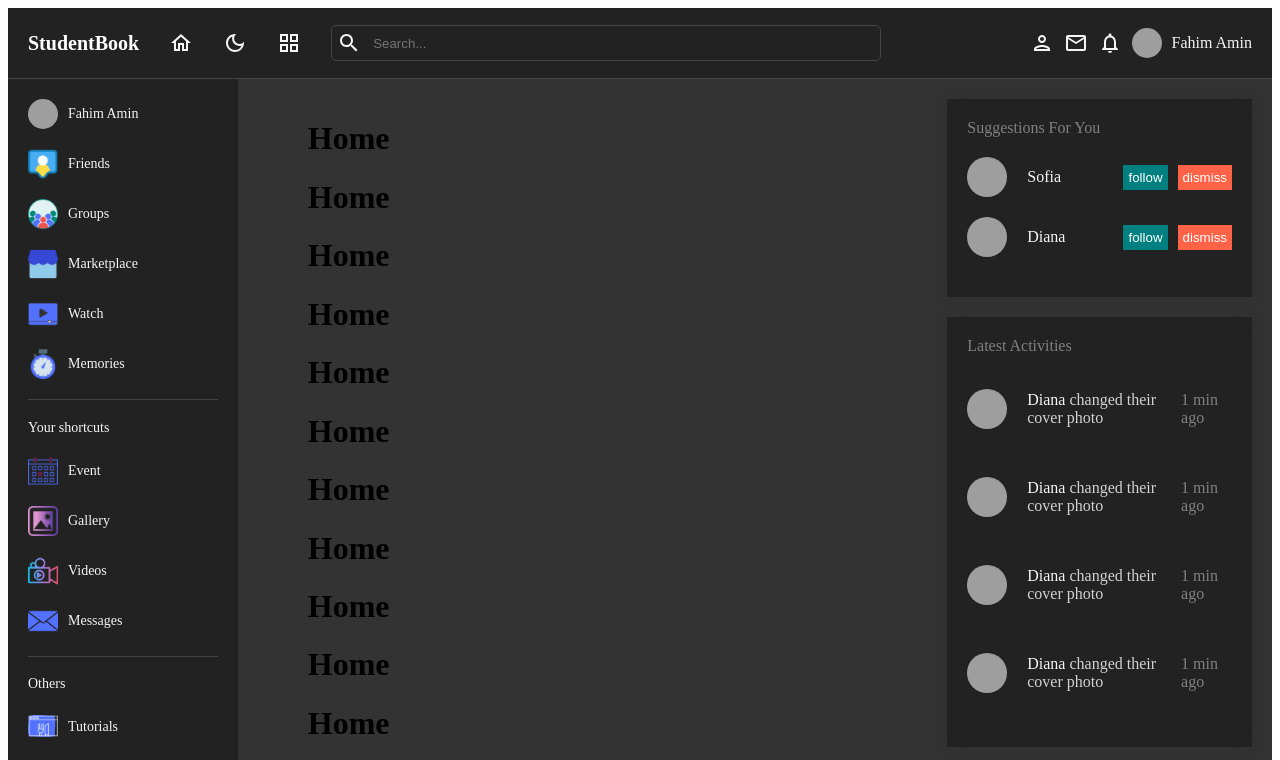
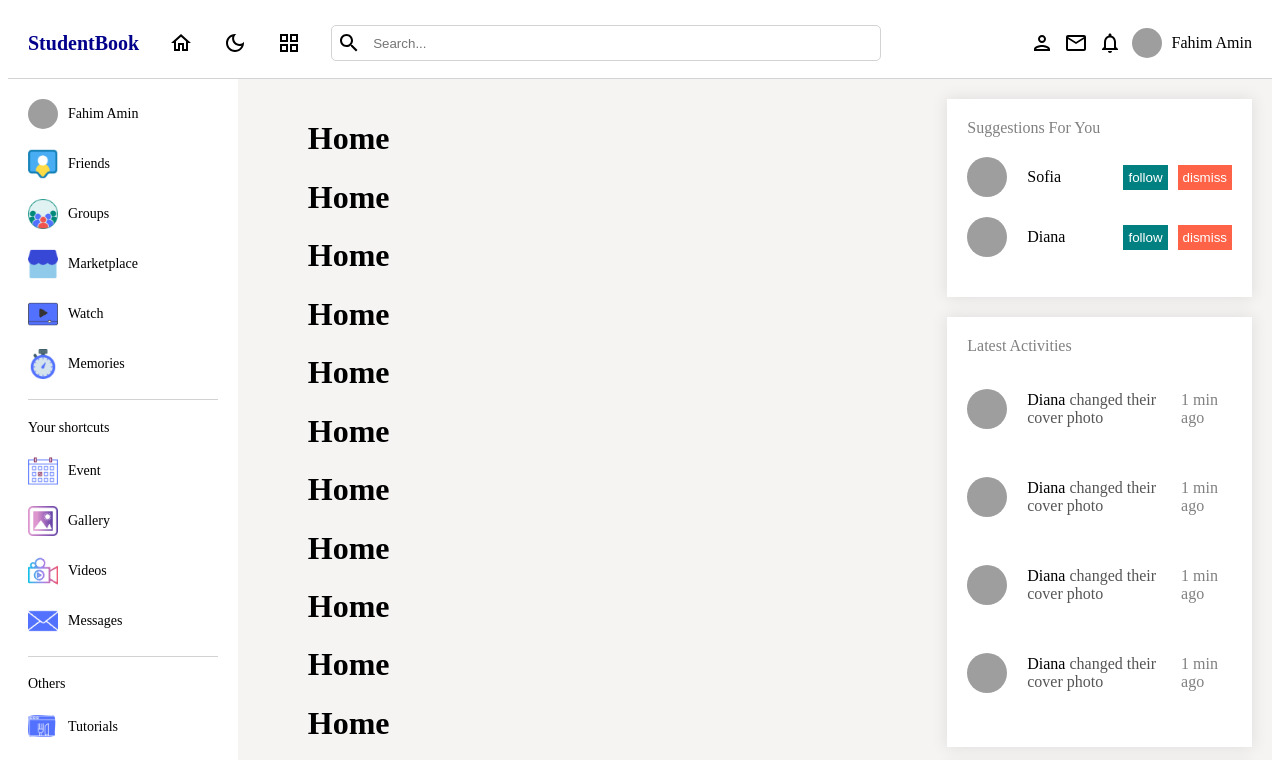
Before and after one commit to FahimFBA/StudentBook, a React (Vite) app in the folder client/: page / in a window 1280 px wide. Shown: the top 760 px of the page. Built offline with nearby package versions, Linux system fonts and the light colour scheme; grey boxes are pictures that could not be loaded.

Commit message:
func: theme and button change functionality

```diff
--- a/client/src/App.jsx
+++ b/client/src/App.jsx
@@ -1,11 +1,13 @@
 import LeftBar from "./components/leftbar/LeftBar";
 import NavBar from "./components/navbar/NavBar";
 import RightBar from "./components/rightbar/RightBar";
-import Login from "./pages/login/Login"
+import Login from "./pages/login/Login";
 import Register from "./pages/register/Register";
 import Home from "./pages/home/Home";
 import Profile from "./pages/profile/Profile";
-import "./style.scss"
+import "./style.scss";
+import { useContext } from "react";
+import { DarkModeContext } from "./context/darkModeContext";
 
 import {
   createBrowserRouter,
@@ -15,12 +17,13 @@
 } from "react-router-dom";
 
 function App() {
+  const currentUser = true;
 
-    const currentUser = true;
+  const { darkMode } = useContext(DarkModeContext);
 
   const Layout = () => {
     return (
-            <div className="theme-dark">
+      <div className={`theme-${darkMode ? "dark" : "light"}`}>
         <NavBar />
         <div style={{ display: "flex" }}>
           <LeftBar />
@@ -30,20 +33,19 @@
 
           <RightBar />
         </div>
-            </div >
-        )
+      </div>
+    );
   };
 
   const ProtectedRoute = ({ children }) => {
     if (!currentUser) {
-            return <Navigate to="/login" />
+      return <Navigate to="/login" />;
     }
 
     return children;
-    }
+  };
 
   const router = createBrowserRouter([
-
     {
       path: "/",
       element: (
@@ -54,14 +56,13 @@
       children: [
         {
           path: "/",
-                    element: <Home />
+          element: <Home />,
         },
         {
           path: "/profile/:id",
-                    element: <Profile />
+          element: <Profile />,
         },
-            ]
-
+      ],
     },
     {
       path: "/login",
@@ -73,11 +74,10 @@
     },
   ]);
 
-
   return (
     <div>
       <RouterProvider router={router} />
-        </div >
+    </div>
   );
 }
 
--- a/client/src/components/navbar/NavBar.jsx
+++ b/client/src/components/navbar/NavBar.jsx
@@ -6,8 +6,13 @@
 import EmailOutlinedIcon from "@mui/icons-material/EmailOutlined";
 import PersonOutlinedIcon from "@mui/icons-material/PersonOutlined";
 import SearchOutlinedIcon from "@mui/icons-material/SearchOutlined";
+import WbSunnyOutlinedIcon from "@mui/icons-material/WbSunnyOutlined";
 import { Link } from "react-router-dom";
+import { useContext } from "react";
+import { DarkModeContext } from "../../context/darkModeContext";
+
 const NavBar = () => {
+  const { toggle, darkMode } = useContext(DarkModeContext);
   return (
     <div className="navBar">
       <div className="left">
@@ -15,7 +20,11 @@
           <span>StudentBook</span>
         </Link>
         <HomeOutlinedIcon />
-        <DarkModeOutlinedIcon />
+        {darkMode ? (
+          <WbSunnyOutlinedIcon onClick={toggle} />
+        ) : (
+          <DarkModeOutlinedIcon onClick={toggle} />
+        )}
         <GridViewOutlinedIcon />
 
         <div className="search">
--- /dev/null
+++ b/client/src/context/darkModeContext.jsx
@@ -0,0 +1,23 @@
+import { createContext, useEffect, useState } from "react";
+
+export const DarkModeContext = createContext();
+
+export const DarkModeContextProvider = ({ children }) => {
+  const [darkMode, setDarkMode] = useState(
+    JSON.parse(localStorage.getItem("darkMode")) || false
+  );
+
+  const toggle = () => {
+    setDarkMode(!darkMode);
+  };
+
+  useEffect(() => {
+    localStorage.setItem("darkMode", darkMode);
+  }, [darkMode]);
+
+  return (
+    <DarkModeContext.Provider value={{ darkMode, toggle }}>
+      {children}
+    </DarkModeContext.Provider>
+  );
+};
--- a/client/src/main.jsx
+++ b/client/src/main.jsx
@@ -1,9 +1,12 @@
-import React from 'react'
-import ReactDOM from 'react-dom/client'
-import App from './App.jsx'
+import React from "react";
+import ReactDOM from "react-dom/client";
+import App from "./App.jsx";
+import { DarkModeContextProvider } from "./context/darkModeContext";
 
-ReactDOM.createRoot(document.getElementById('root')).render(
+ReactDOM.createRoot(document.getElementById("root")).render(
   <React.StrictMode>
-    <App />
-  </React.StrictMode>,
-)
+    <DarkModeContextProvider>
+      <App />
+    </DarkModeContextProvider>
+  </React.StrictMode>
+);
```
Lines whose indentation alone changed are shown as unchanged.
